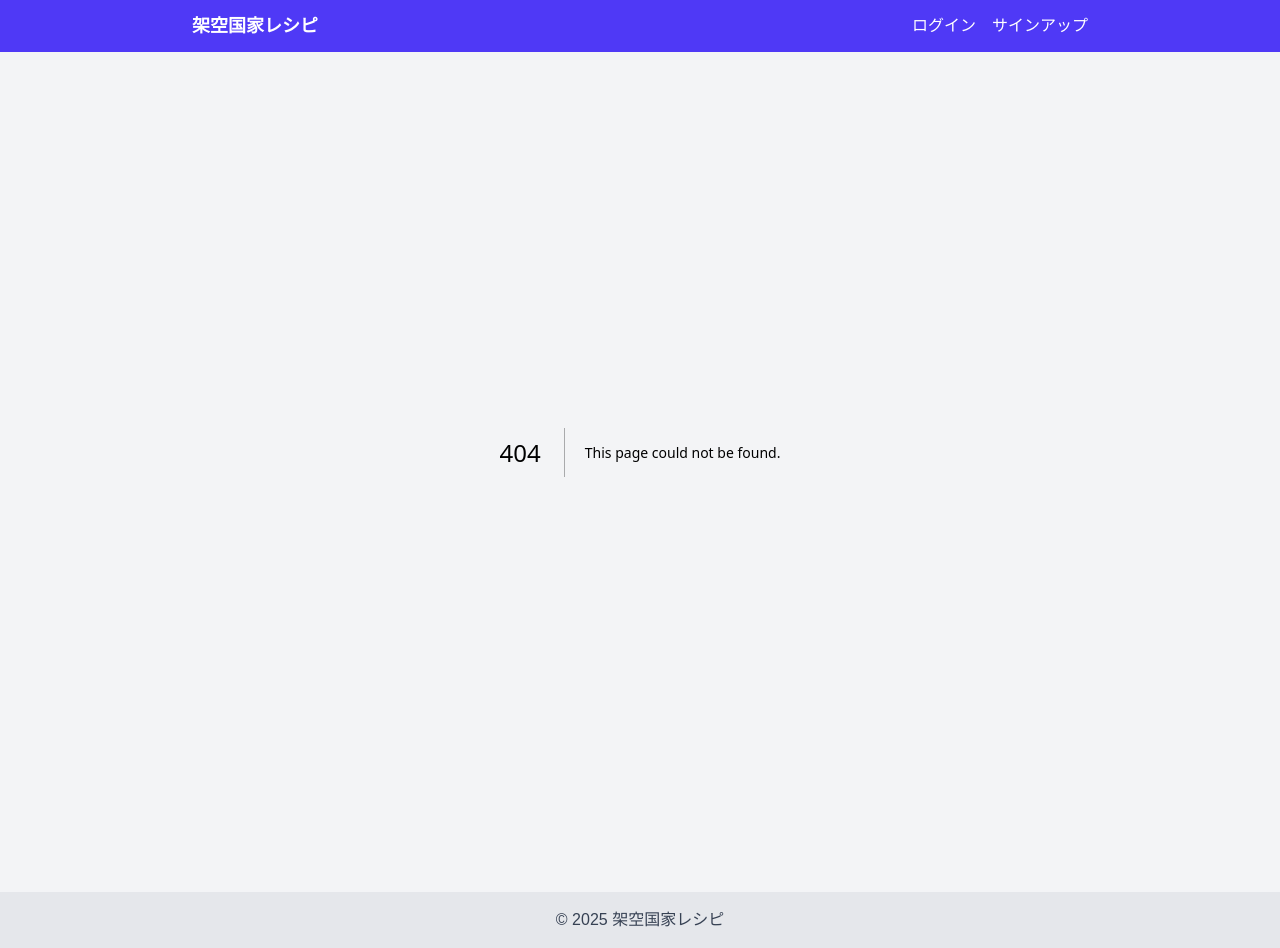
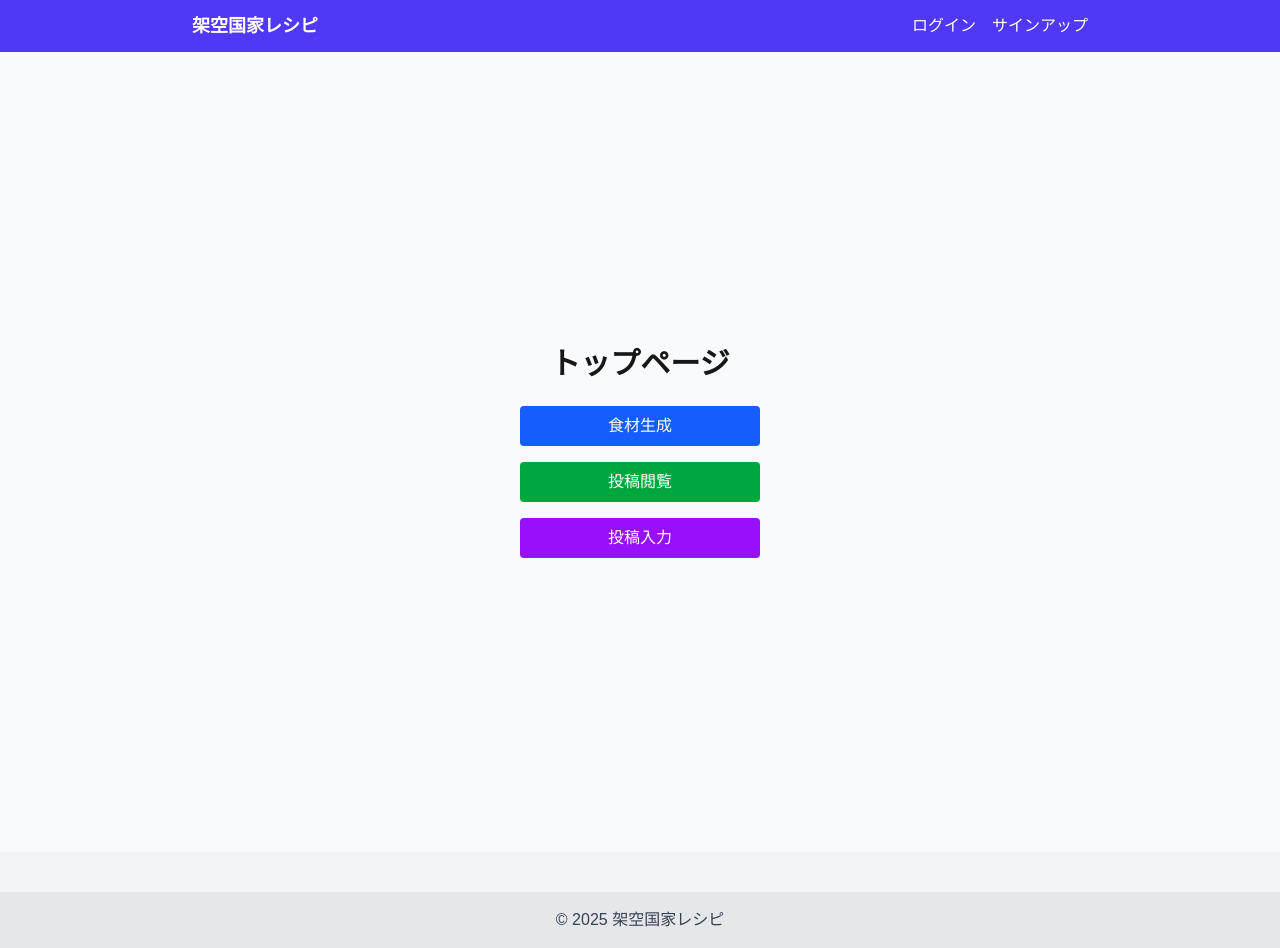
Before and after one commit to jacksen-ng/camp-06, a Next.js app in the folder frontend/: page /top-page in a window 1280 px wide. Before the commit this address had no page. Built offline with nearby package versions, Linux system fonts and the light colour scheme.

Commit message:
トップページを作成

```diff
--- a/frontend/src/app/(authenticated)/login/components/LoginForm.tsx
+++ b/frontend/src/app/(authenticated)/login/components/LoginForm.tsx
@@ -33,7 +33,7 @@ export default function LoginForm() {
 
         if (response.ok) {
             login(data.access_token);
-            router.push('/recipes');
+            router.push('/top-page'); // ログイン成功後のリダイレクト先
         } else {
             if (data.detail && data.detail.includes('Invalid credentials')) {
             router.push('/signup');
--- /dev/null
+++ b/frontend/src/app/top-page/components/topform.tsx
@@ -0,0 +1,33 @@
+'use client';
+
+import { useRouter } from 'next/navigation';
+
+export default function TopForm() {
+  const router = useRouter();
+ //login成功するとこのページにリダイレクトされる
+
+  return (
+    <div className="flex flex-col items-center space-y-4">
+      <button
+        className="w-60 bg-blue-600 text-white px-4 py-2 rounded hover:bg-blue-700"
+        onClick={() => router.push('/recipes')}
+      >
+        食材生成
+      </button>
+
+      <button
+        className="w-60 bg-green-600 text-white px-4 py-2 rounded hover:bg-green-700"
+        onClick={() => router.push('/recipes/list')}
+      >
+        投稿閲覧
+      </button>
+
+      <button
+        className="w-60 bg-purple-600 text-white px-4 py-2 rounded hover:bg-purple-700"
+        onClick={() => router.push('/recipes/create')}
+      >
+        投稿入力
+      </button>
+    </div>
+  );
+}
--- /dev/null
+++ b/frontend/src/app/top-page/page.tsx
@@ -0,0 +1,12 @@
+'use client';
+
+import TopForm from './components/topform';
+
+export default function TopPage() {
+  return (
+    <div className="flex flex-col items-center justify-center min-h-screen bg-gray-50 p-6 space-y-6">
+      <h1 className="text-3xl font-bold">トップページ</h1>
+      <TopForm />
+    </div>
+  );
+}
```
